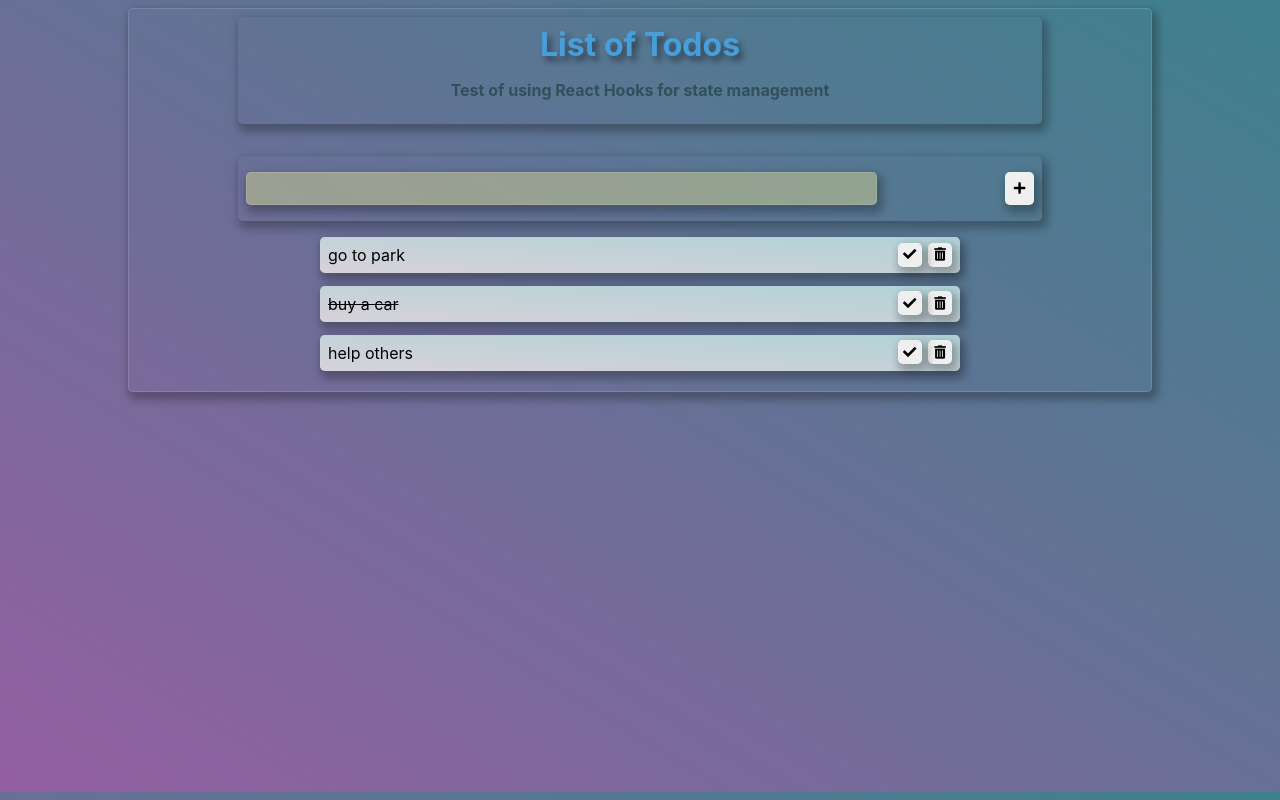
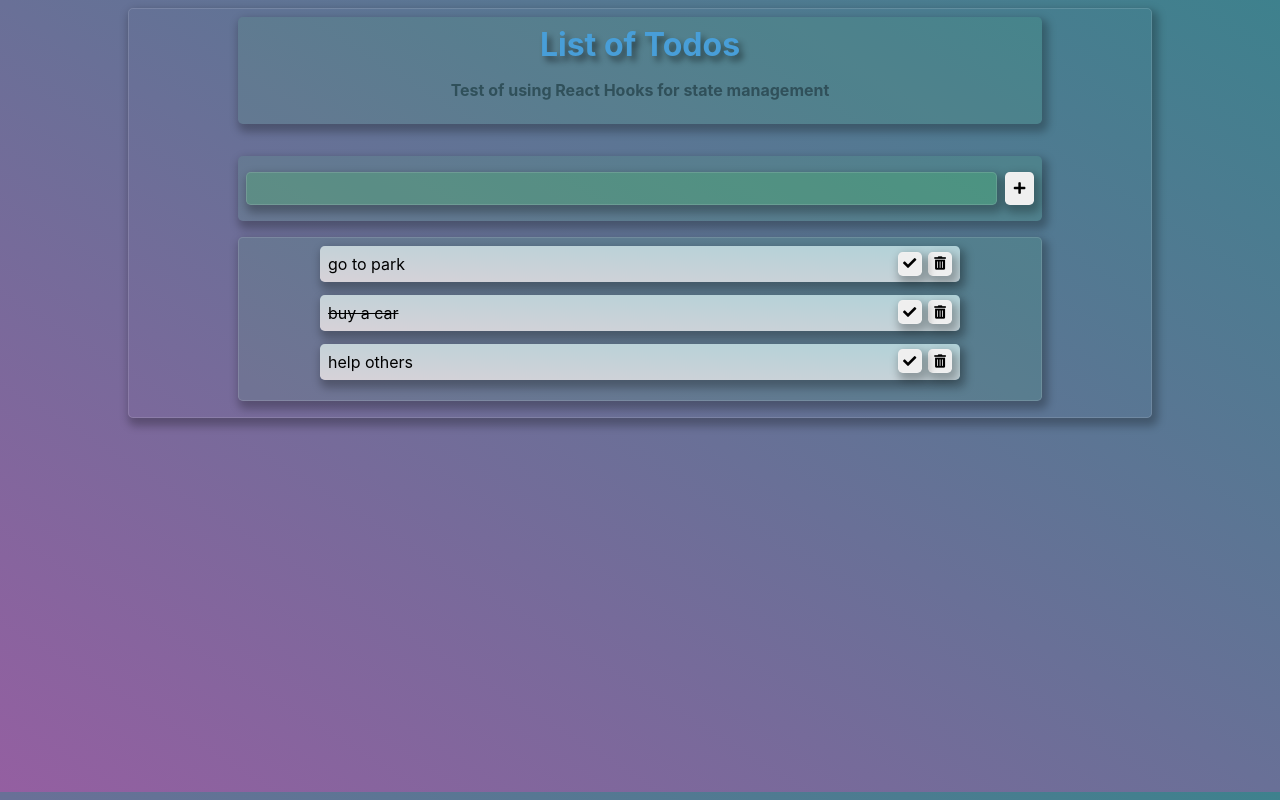
Before and after one commit to petersowa/HooksTodo, a React (Create React App) app: page / in a window 1280 px wide. Built offline with nearby package versions, Linux system fonts and the light colour scheme.

Commit message:
updated styling and todo list alignment

```diff
--- a/src/App.css
+++ b/src/App.css
@@ -36,10 +36,12 @@ h1 {
 }
 
 form {
+  display: flex;
   border-style: none;
   max-width: auto;
   margin: auto;
   margin-bottom: 1rem;
+  background-color: rgba(66, 199, 99, 0.096);
 }
 
 button {
@@ -69,9 +71,10 @@ h1 {
   color: rgb(72, 158, 216);
   text-shadow: 4px 5px 6px rgba(0, 0, 0, 0.467);
   border-style: none;
+  background-color: rgba(66, 199, 99, 0.096);
 }
 
-div div {
+div div div {
   border-style: none;
   margin: auto;
   margin-bottom: 0.8rem;
@@ -85,12 +88,19 @@ div div {
   color: black;
 }
 
+form + div {
+  background-color: rgba(66, 199, 99, 0.096);
+  max-width: 100%;
+  width: 80%;
+}
+
 input {
-  background-color: rgba(211, 211, 143, 0.479);
+  background-color: rgba(66, 199, 99, 0.253);
   color: black;
   outline: none;
   margin-right: 0.5rem;
   width: 100%;
+  max-width: 100%;
 }
 
 input:focus,
--- a/src/App.js
+++ b/src/App.js
@@ -117,7 +117,7 @@ export default function App() {
 
 const TodoList = ({ items, handleDone, handleDelete }) => {
   return (
-    <React.Fragment>
+    <div>
       {items.map(item => (
         <div key={item.id}>
           <span style={Styles.done(item.done)}>{item.content}</span>
@@ -129,6 +129,6 @@ const TodoList = ({ items, handleDone, handleDelete }) => {
           </button>
         </div>
       ))}
-    </React.Fragment>
+    </div>
   );
 };
```
